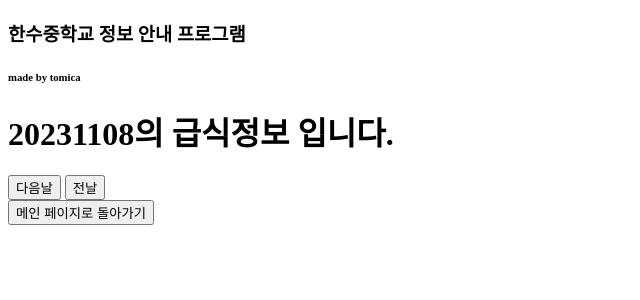
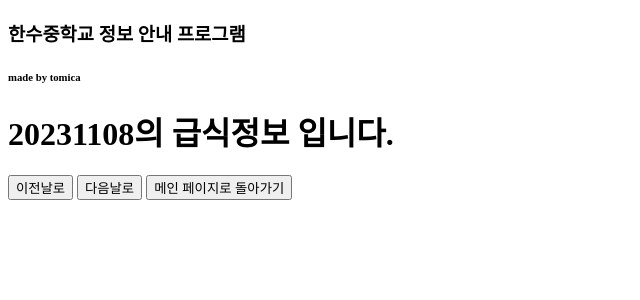
Before and after one commit to tomica09/hansumsinfo, a SvelteKit app: page /foodinfo in a window 1280 px wide. Shown: the top 300 px of the page, without its empty margins (0-640 px from the left). Built offline with nearby package versions, Linux system fonts and the light colour scheme; no server answers.

Commit message:
Update +page.svelte

```diff
--- a/src/routes/foodinfo/+page.svelte
+++ b/src/routes/foodinfo/+page.svelte
@@ -48,10 +48,9 @@
 <p>{INFOMSG}</p>
 {/if}
 
-<form action="+page.svelte">
-<input type="button" value="다음날">
-<input type="button" value="전날">
-</form>
+<button>이전날로</button>
+<button>다음날로</button>
+
 
 <a href="..">
   <button>메인 페이지로 돌아가기</button>
```
